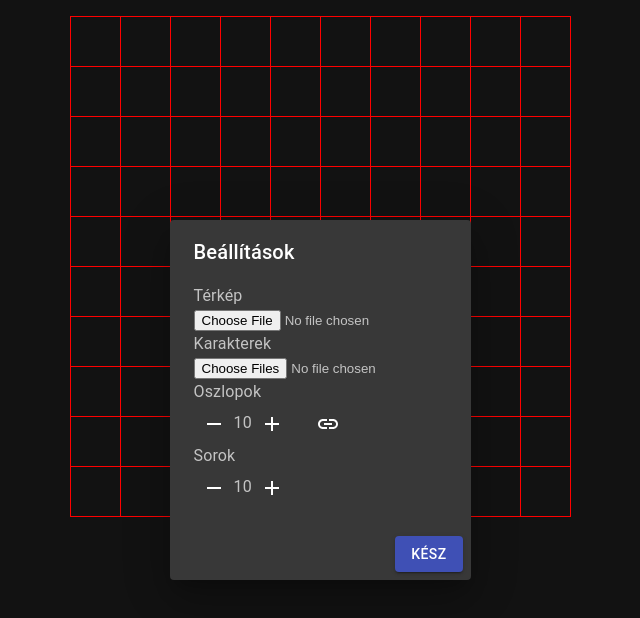
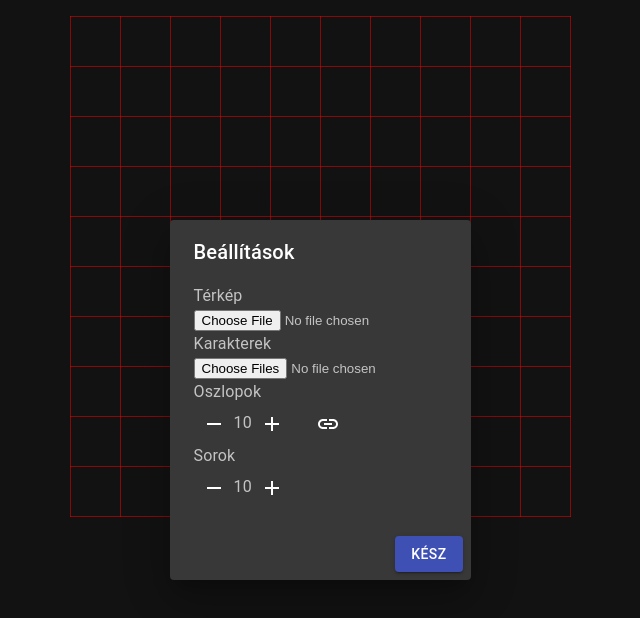
Before and after one commit to torokt21/dnd-battle-arena-frontend, a React (Create React App) app: page / in a window 1280 px wide. Shown: the top 618 px of the page, without its empty margins (320-960 px from the left). Built offline with nearby package versions, Linux system fonts and the light colour scheme.

Commit message:
Add playerSetup state

```diff
--- a/src/App.tsx
+++ b/src/App.tsx
@@ -66,8 +66,8 @@ function App() {
 						<Button
 							variant="contained"
 							startIcon={<TuneIcon />}
-							onClick={() => setGameState("setup")}>
-							Beállítások
+							onClick={() => setGameState("mapSetup")}>
+							Térkép beállítások
 						</Button>
 					</Box>
 				)}
--- a/src/AppStore.ts
+++ b/src/AppStore.ts
@@ -31,7 +31,7 @@ interface AppState {
 export const useAppStore = create<AppState>()(
 	devtools(
 		(set, get) => ({
-			gameState: "setup",
+			gameState: "mapSetup",
 			setGameState: (gameState) => set({ gameState: gameState }),
 
 			boardWidth: 10,
--- a/src/GridCell.tsx
+++ b/src/GridCell.tsx
@@ -22,10 +22,10 @@ export default function GridCell(props: GridCellProps) {
 			backgroundSize: "cover",
 		} as React.CSSProperties;
 
-		if (gameState === "setup")
+		if (gameState === "mapSetup")
 			style = {
 				...style,
-				border: "1px solid red",
+				border: "1px solid rgba(255, 0, 0, 0.5)",
 			};
 
 		if (entity && entity === selectedEntity) {
--- a/src/SetupCard.tsx
+++ b/src/SetupCard.tsx
@@ -24,7 +24,7 @@ export default function SetupCard() {
 	const boardWidth = useAppStore((state) => state.boardWidth);
 	const boardHeight = useAppStore((state) => state.boardHeight);
 
-	const open = useAppStore((state) => state.gameState === "setup");
+	const open = useAppStore((state) => state.gameState === "mapSetup");
 	const setGameState = useAppStore((state) => state.setGameState);
 	const setBoardWidth = useAppStore((state) => state.setBoardWidth);
 	const setBoardHeight = useAppStore((state) => state.setBoardHeight);
--- a/src/types/GameState.ts
+++ b/src/types/GameState.ts
@@ -1 +1 @@
-export type GameState = "setup" | "playing";
+export type GameState = "mapSetup" | "playerSetup" | "playing";
```
